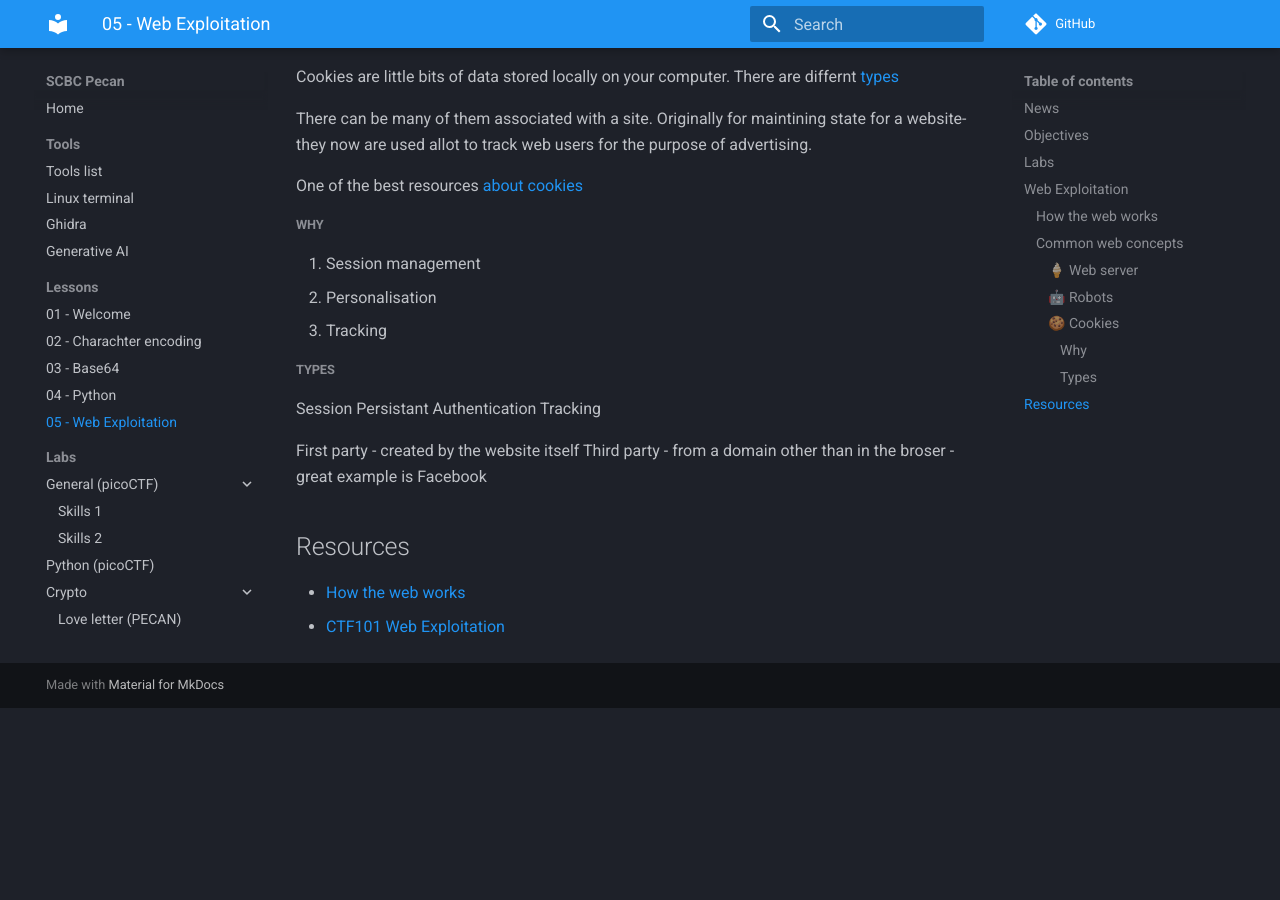
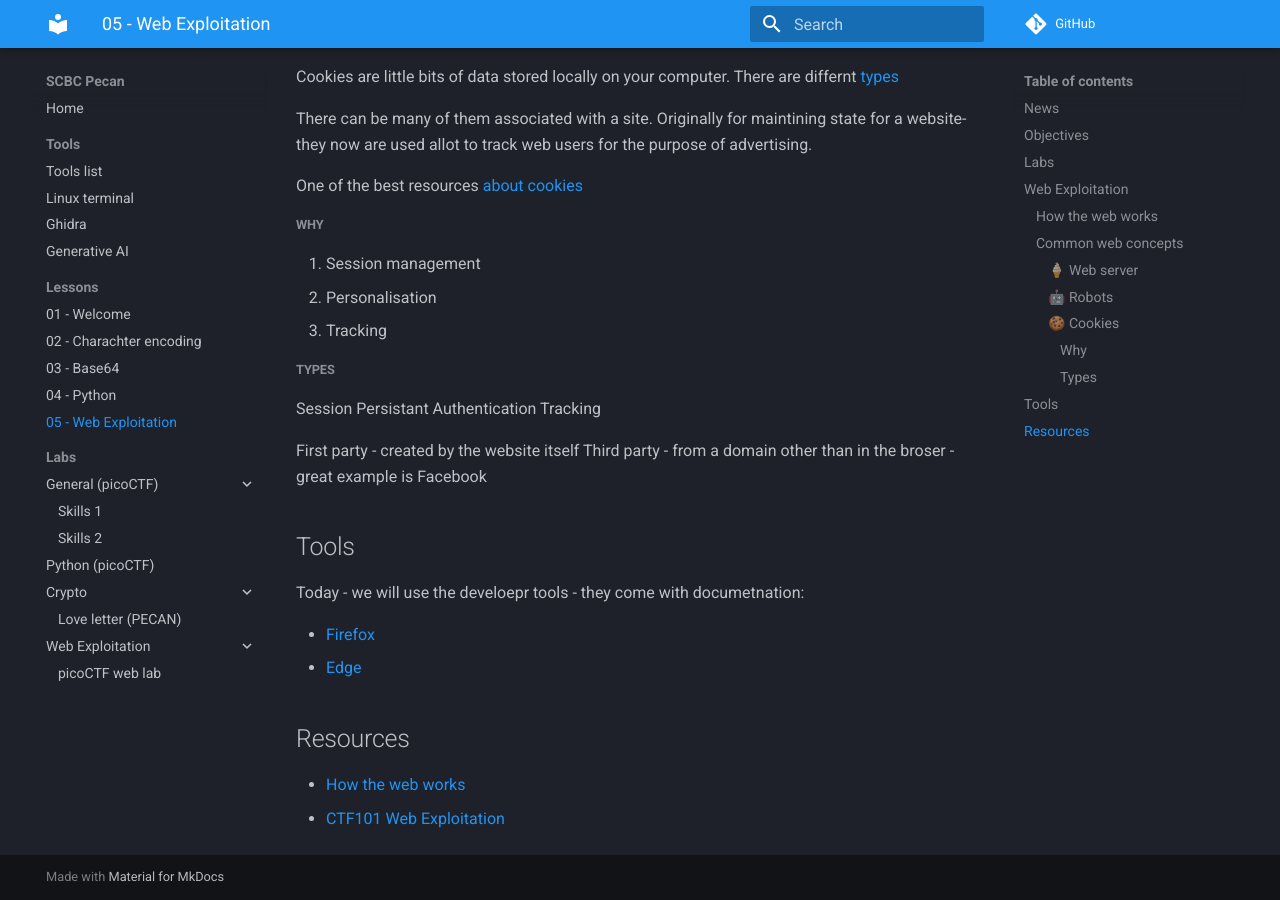
Before and after one commit to ding0t/scbc_pecan, an MkDocs documentation site: the page built from docs/lessons/lesson_05.md, in a window 1280 px wide and 900 px high, scrolled down 1995 px. Built offline with MkDocs 1.6.1 and Material for MkDocs 9.7.7, drawn with Linux system fonts in a browser that asks for light colours; comment, search, counter and statistics services are not loaded; before the commit the page ends 2703 px from its top, so only the background shows below that.

Commit message:
chore: add content

```diff
--- a/docs/lessons/lesson_05.md
+++ b/docs/lessons/lesson_05.md
@@ -91,7 +91,12 @@ Tracking
 First party - created by the website itself
 Third party - from a domain other than in the broser - great example is Facebook
 
+## Tools
 
+Today - we will use the develoepr tools - they come with documetnation:
+
+* [Firefox](https://developer.mozilla.org/en-US/docs/Learn/Common_questions/Tools_and_setup/What_are_browser_developer_tools)
+* [Edge](https://learn.microsoft.com/en-us/microsoft-edge/devtools-guide-chromium/overview)
 
 ## Resources
 
```
Also changed, not shown: docs/labs/pico_web_exploitation.md (+14 -18 lines), 1 other file.
